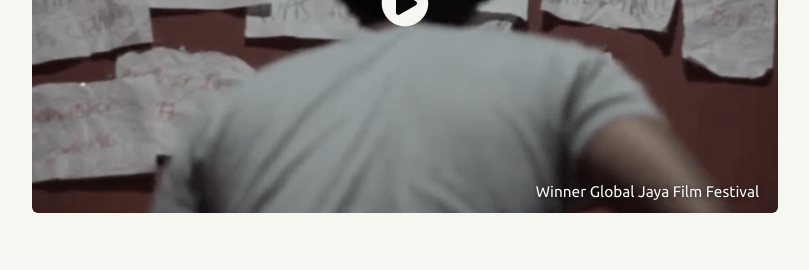
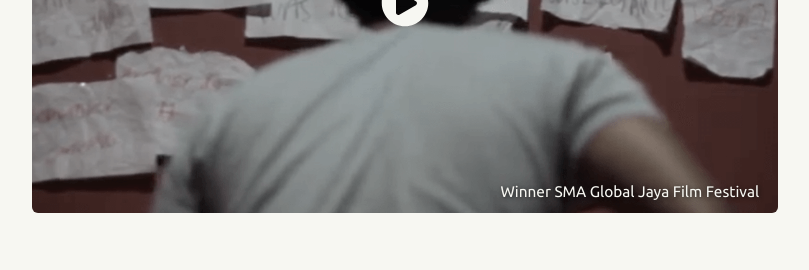
Before and after one commit to andikawilliam/ditobuwono, a Vue app: page / in a window 1280 px wide. Shown: the part 3707-3977 px from the top of the page, without its empty margins (235-1044 px from the left). Built offline with nearby package versions, Linux system fonts and the light colour scheme.

Commit message:
Update PortfolioFilm.ts

```diff
--- a/src/content/PortfolioFilm.ts
+++ b/src/content/PortfolioFilm.ts
@@ -50,7 +50,7 @@ export default Vue.extend({
           title: "Menyusulmu Bisa Menunggu (2015)",
           type: "Short Fiction Film",
           role: "Roles: Actor, Producer",
-          accolades: ["Winner Global Jaya Film Festival"],
+          accolades: ["Winner SMA Global Jaya Film Festival"],
           href: "https://youtu.be/BMIpvCrxou4",
           embed: "https://www.youtube-nocookie.com/embed/BMIpvCrxou4"
         },
```
